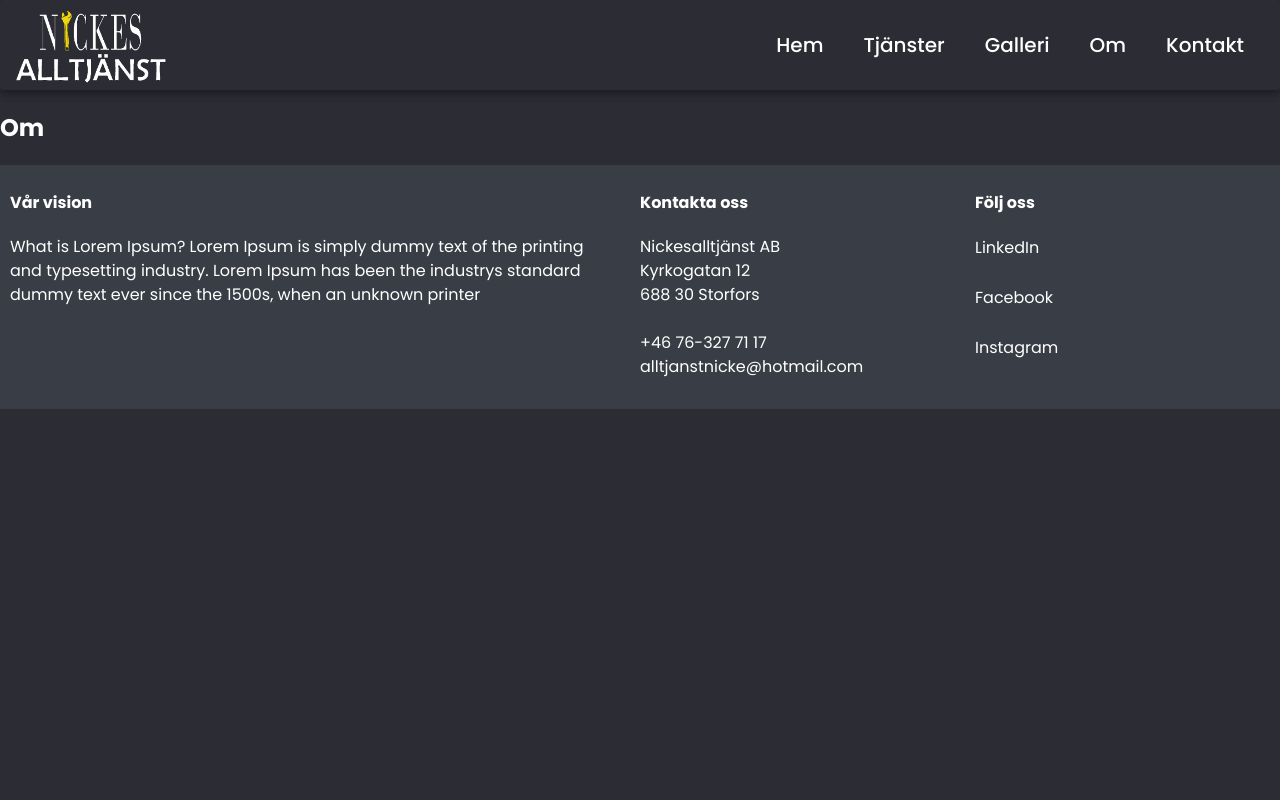
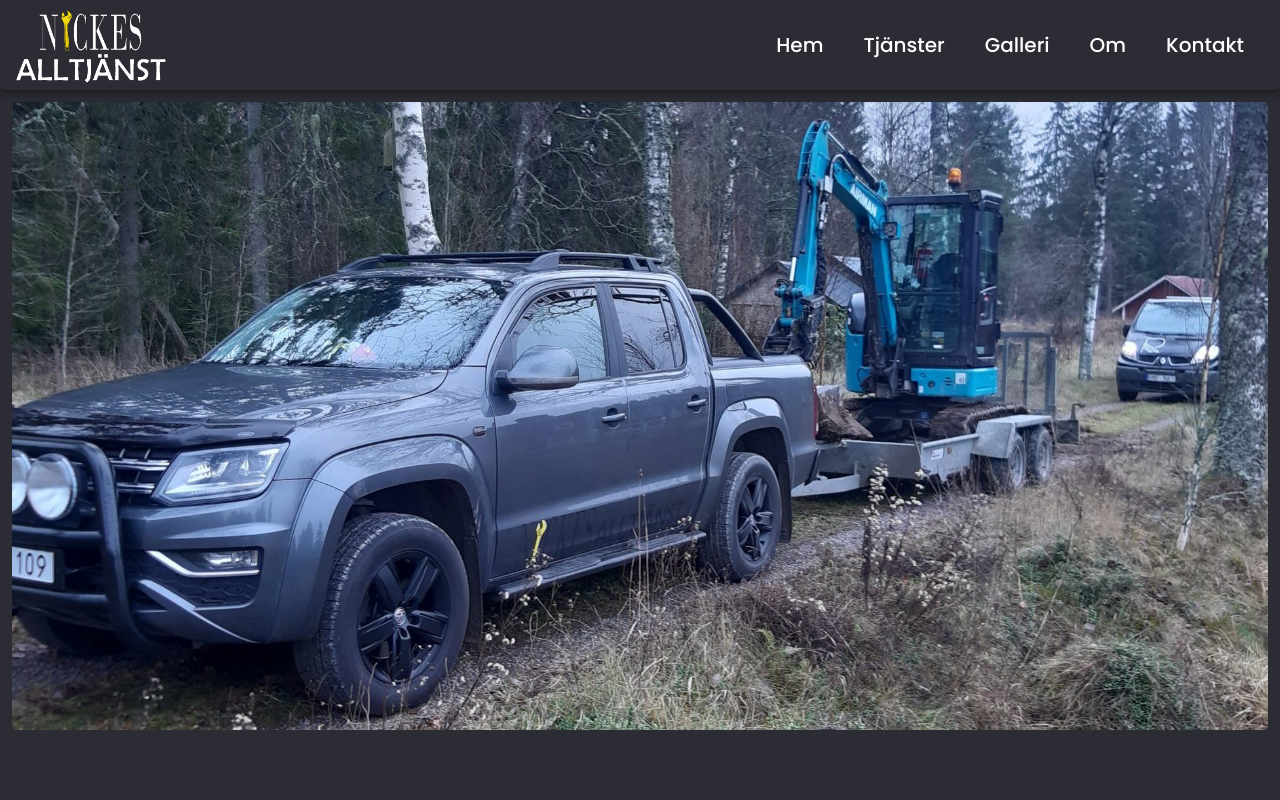
Before and after one commit to skinksteek/nickesalltjanst, a React (Create React App) app: page /om in a window 1280 px wide. Shown: the top 800 px of the page. Built offline with nearby package versions, Linux system fonts and the light colour scheme.

Commit message:
started about page

```diff
--- a/src/pages/Om.js
+++ b/src/pages/Om.js
@@ -1,9 +1,13 @@
-import React from 'react';
+import React from "react";
+import Hero from "../components/Hero";
 
 export default function About() {
-    return(
-        <div>
-            <h2>Om</h2>
-        </div>
-    )
+  return (
+    <div>
+      <Hero
+        text="Om oss"
+        bread="Nunc facilisis ut orci sit amet rhoncus. Quisque ullamcorper nisl eu sem lacinia pellentesque. Duis turpis risus, luctus vel tempus et, venenatis ultrices nibh. Phasellus consectetur dignissim sem, non venenatis nisi varius vel. Donec feugiat volutpat feugiat. Aenean tincidunt tellus ut convallis maximus. Proin cursus sit amet mi eget accumsan. Mauris laoreet tempor lacus, at venenatis odio ultrices vitae. Nam porta, arcu sit amet luctus volutpat, est elit cursus purus, eget rhoncus ipsum diam id justo. Phasellus pulvinar sed elit nec ullamcorper. Nulla a venenatis dolor."
+      />
+    </div>
+  );
 }
```
